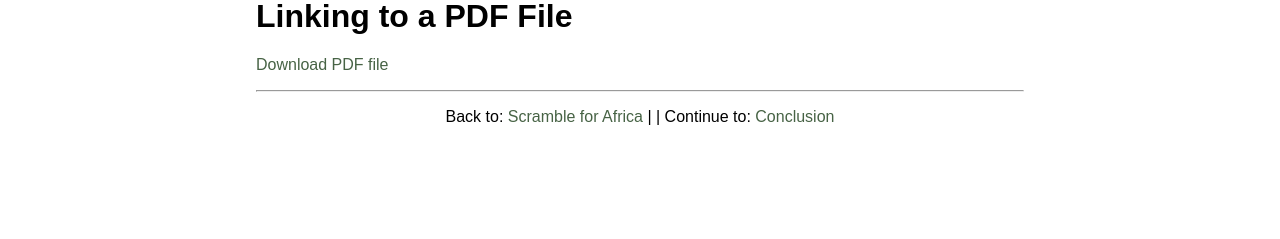
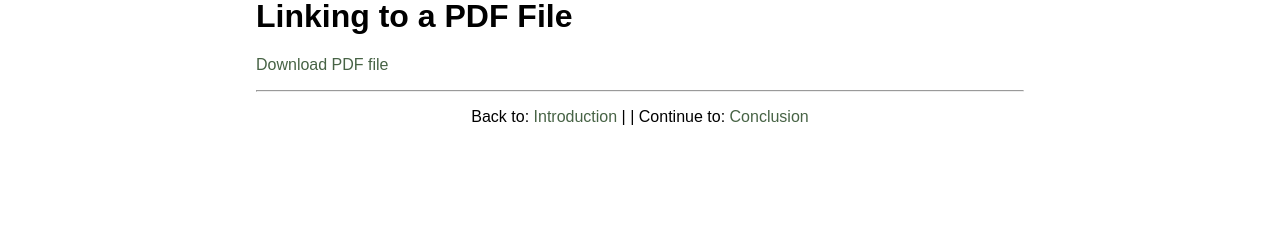
Before and after one commit to ebwgit/Weinzimer-Evan-EUH3205, a Jekyll site: the page built from 002_analysis.md, in a window 1280 px wide. Shown: the part 1458-1697 px from the top of the page. Built offline with Jekyll 4.4.1, drawn with Linux system fonts in a browser that asks for light colours.

Commit message:
Update 001_introduction.md

```diff
--- a/001_introduction.md
+++ b/001_introduction.md
@@ -1,6 +1,6 @@
 ---
 layout: default
-title: Scramble for Africa
+title: Introduction
 number: 1
 ---
 # Introduction
```
